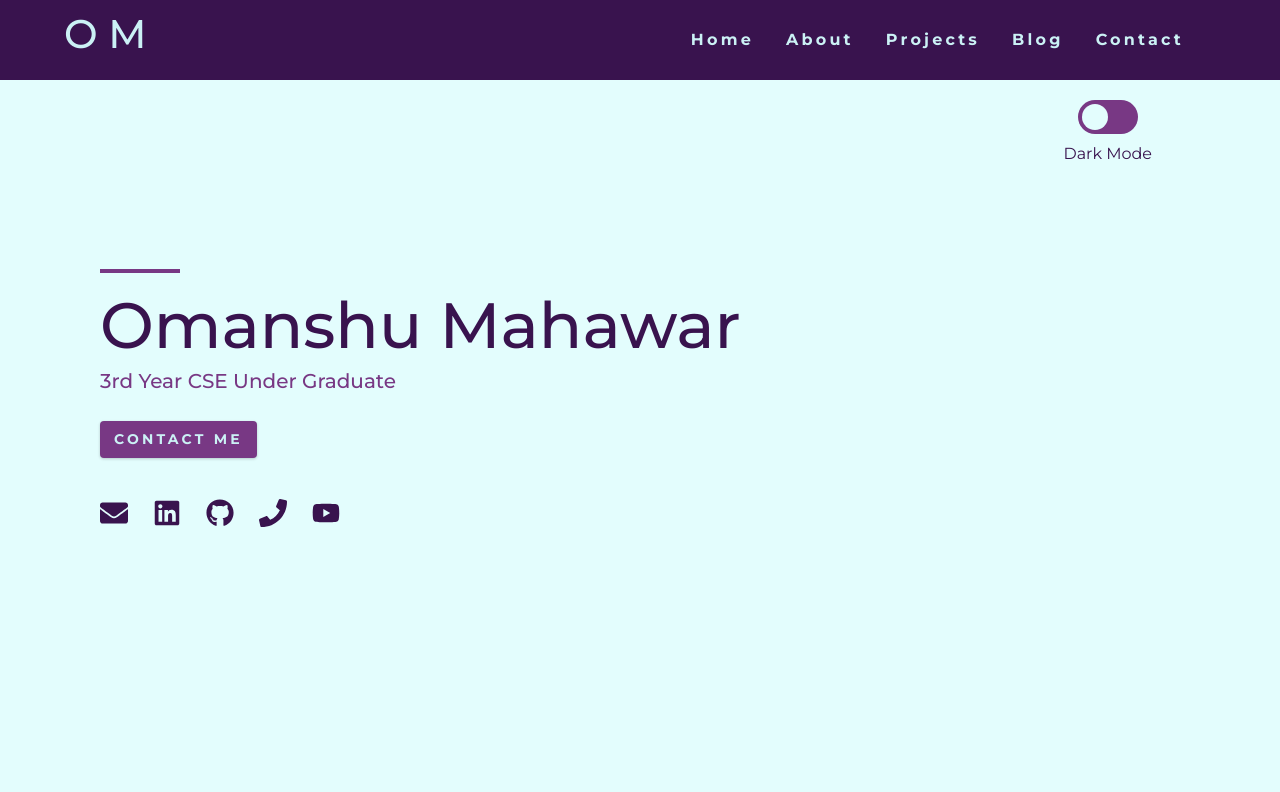
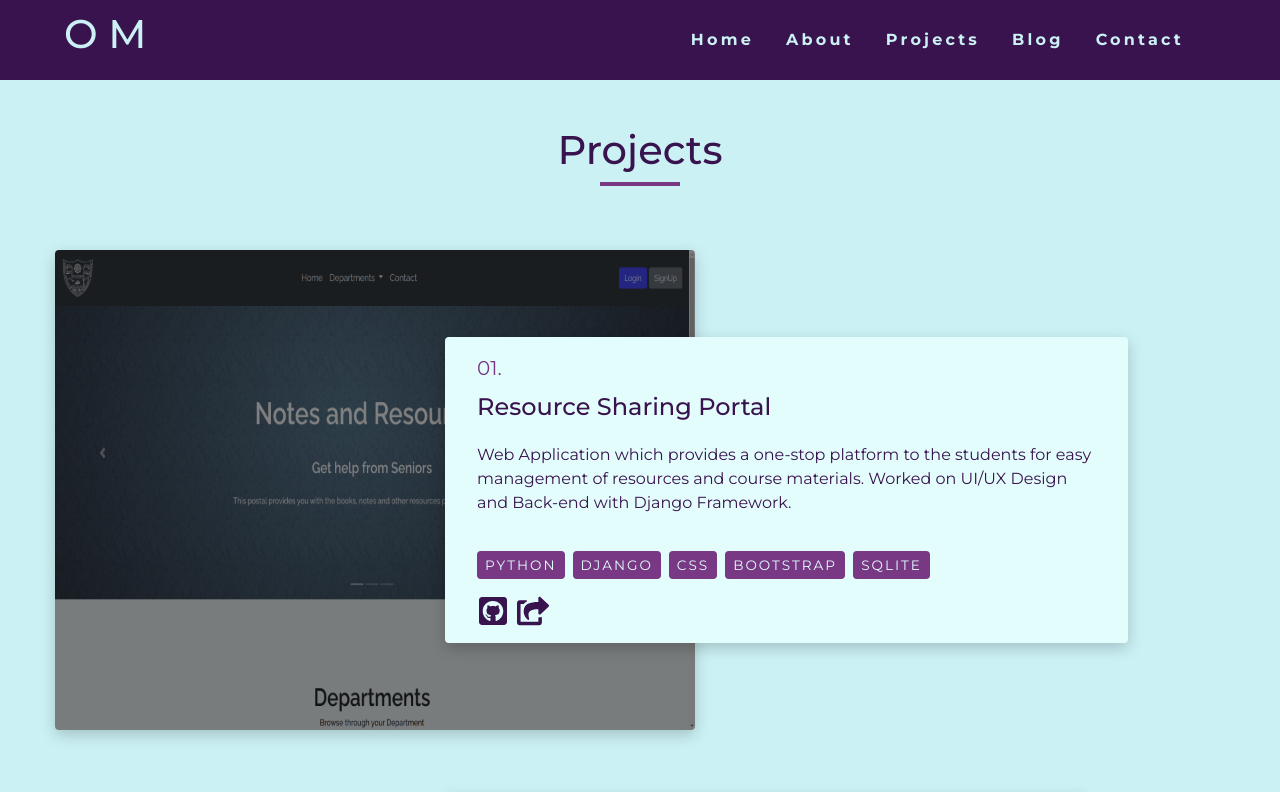
Before and after one commit to Omanshu840/Portfolio, a React (Create React App) app: page /Portfolio/projects in a window 1280 px wide. Shown: the top 792 px of the page. Built offline with nearby package versions, Linux system fonts and the light colour scheme.

Commit message:
Projects page added

```diff
--- a/package.json
+++ b/package.json
@@ -13,6 +13,7 @@
     "react-dom": "^16.14.0",
     "react-icons": "^3.11.0",
     "react-reveal": "^1.2.2",
+    "react-router-dom": "^5.2.0",
     "react-scripts": "3.4.3",
     "reactstrap": "^8.6.0",
     "save-dev": "0.0.1-security"
--- a/src/App.js
+++ b/src/App.js
@@ -7,6 +7,7 @@ import Projects from './components/Projects'
 import Skills from './components/Skills'
 import Activities from './components/Activities'
 import Footer from './components/Footer'
+import { BrowserRouter, Route, Switch } from 'react-router-dom';
 
 const App = () => {
 
@@ -22,13 +23,23 @@ const App = () => {
 
   return (
     <div className={darkMode ? "dark-mode" : "light-mode"}>
+      <BrowserRouter>
         <Navbar toggleSidebar={toggleSidebar} toggleDarkMode={toggleDarkMode} />
         <Sidebar isOpen={isOpen} toggleSidebar={toggleSidebar} />
+        <Switch>
+          <Route exact path="/Portfolio">
             <Hero toggleDarkMode={toggleDarkMode} darkMode={darkMode}/>
             <Education/>
             <Activities />
-      <Projects/>
+            <Projects limit={2}/>
             <Skills />
+          </Route>
+
+          <Route exact path="/Portfolio/projects/">
+            <Projects limit={100}/>
+          </Route>
+        </Switch>
+      </BrowserRouter>
       <Footer />
     </div>
   );
--- a/src/components/Hero.js
+++ b/src/components/Hero.js
@@ -3,14 +3,25 @@ import { Container} from "reactstrap";
 import socialLinks from '../constants/socialLinks'
 import Fade from 'react-reveal/Fade';
 
-const Hero = ({toggleDarkMode}) => {
+const Hero = ({toggleDarkMode, darkMode}) => {
 
     return (
         <div className="hero section-odd">
             <Container>
-                {/* <div className="toggle-container">
-                  <button onClick={toggleDarkMode}>Toggle Mode</button>
-                </div> */}
+                <div className="toggle-container">
+                  <span className="darkmode-toggle">
+                    <label class="switch">
+                      <input checked={darkMode}
+                        onChange={toggleDarkMode}
+                        type="checkbox"
+                        className="checkbox"
+                        id="checkbox"
+                      />
+                      <span class="slider round"></span>
+                    </label>
+                    <p>Dark Mode</p>
+                  </span>
+                </div>
                 <div className="col-12 col-md-12 hero-text">
                     <Fade top>
                         <div className="underline"></div>
--- a/src/components/Navbar.js
+++ b/src/components/Navbar.js
@@ -1,6 +1,10 @@
 import React from "react"
 import { FaAlignRight } from "react-icons/fa"
+import { Link } from "react-router-dom"
 import pageLinks from '../constants/pageLinks'
+import { FaSun } from "react-icons/fa";
+import { FaMoon } from "react-icons/fa";
+import { Button } from "reactstrap";
 
 const Navbar = ({ toggleSidebar, toggleDarkMode, darkMode}) => {
 
@@ -17,26 +21,17 @@ const Navbar = ({ toggleSidebar, toggleDarkMode, darkMode}) => {
                   {pageLinks.map(link => {
                     return (
                       <li key={link.id}>
-                        <a href={link.url}>{link.text}</a>
+                        <Link to={link.url}>{link.text}</Link>
                       </li>
                     )
                     })
                  }
+                 {/* <li>
+                    <Button>
+                      <FaMoon/>
+                    </Button>
+                  </li> */}
                 </ul>
-                <div className="toggle-container">
-                  <span className="darkmode-toggle">
-                    <label class="switch">
-                      <input checked={darkMode}
-                        onChange={toggleDarkMode}
-                        type="checkbox"
-                        className="checkbox"
-                        id="checkbox"
-                      />
-                      <span class="slider round"></span>
-                    </label>
-                    <p>Dark Mode</p>
-                  </span>
-                </div>
             </div>
           </nav>
     )
--- a/src/components/Projects.js
+++ b/src/components/Projects.js
@@ -17,6 +17,7 @@ class Projects extends React.Component {
                 <div className="section-center projects-center">
                     {
                         projects.map((item, index) => {
+                            if(index<= this.props.limit) {
                                 return(
                                     <div className="project">
                                         <img className="project-img" src={item.imgLink} alt="img" />
@@ -45,6 +46,12 @@ class Projects extends React.Component {
                                         </Fade>
                                     </div>
                                 )
+                            }
+                            else {
+                                return (
+                                    <div></div>
+                                )
+                            }
                         })
                     }
                 </div>
--- a/src/components/Skills.js
+++ b/src/components/Skills.js
@@ -7,7 +7,7 @@ class Skills extends React.Component {
 
         const data = {
             development: [["C++", "95"], ["Python", "66"], ["Java", "75"], ["HTML", "95"], ["CSS", "90"], ["Javascript", "66"], ["SQL", "66"]],
-            frameworks: [["Django", "66"], ["Flask", "80"], ["React", "75"]],
+            frameworks: [["Django", "66"], ["Flask", "80"], ["React", "85"], ["Node", "75"]],
         }
 
         return (
--- a/src/constants/pageLinks.js
+++ b/src/constants/pageLinks.js
@@ -2,7 +2,7 @@ const pageLinks = [
   {
     id: 1,
     text: "Home",
-    url: "/",
+    url: "/Portfolio",
   },
   {
     id: 2,
@@ -12,7 +12,7 @@ const pageLinks = [
   {
     id: 3,
     text: "Projects",
-    url: "/projects/",
+    url: "/Portfolio/projects/",
   },
   {
     id: 4,
--- a/src/css/main.css
+++ b/src/css/main.css
@@ -58,6 +58,7 @@ a:hover {
 
 body {
   font-family: 'Montserrat', sans-serif;
+  padding-top: 5rem;
 }
 
 h1,
@@ -178,7 +179,7 @@ Navbar
 */
 
 .navbar {
-    position: absolute;
+    position: fixed;
     top: 0;
     left: 0;
     width: 100%;
@@ -463,7 +464,7 @@ Hero Section
 
 .hero {
   /* margin-top: 5rem; */
-  height: 100vh;
+  height: 90vh;
   display: grid;
   align-items: center;
 }
@@ -627,7 +628,7 @@ Activities
 
 .timeline-item-right, .timeline-item-left {
   width: 100%;
-  margin-bottom: 70px;
+  margin-bottom: 0px;
 }
 
 .timeline-item-right .timeline-content {
@@ -742,6 +743,10 @@ Activities
     border-color: transparent var(--pricolor-2) transparent transparent;
   }
 
+  .timeline-item-right, .timeline-item-left {
+    margin-bottom: 50px;
+  }
+
   .timeline-item-left .timeline-content .date {
       right: auto;
       left: 0;
@@ -799,8 +804,7 @@ Projects
   font-size: 1.5rem;
 }
 .project-desc {
-  word-spacing: 15px;
-  color: var(--clr-grey-3);
+  color: var(--seccolor-2);
 }
 .project-stack {
   margin-bottom: 1rem;
```
Also changed, not shown: 1 other file (tests, documents, lock files or other folders). Lines whose indentation alone changed are shown as unchanged.
